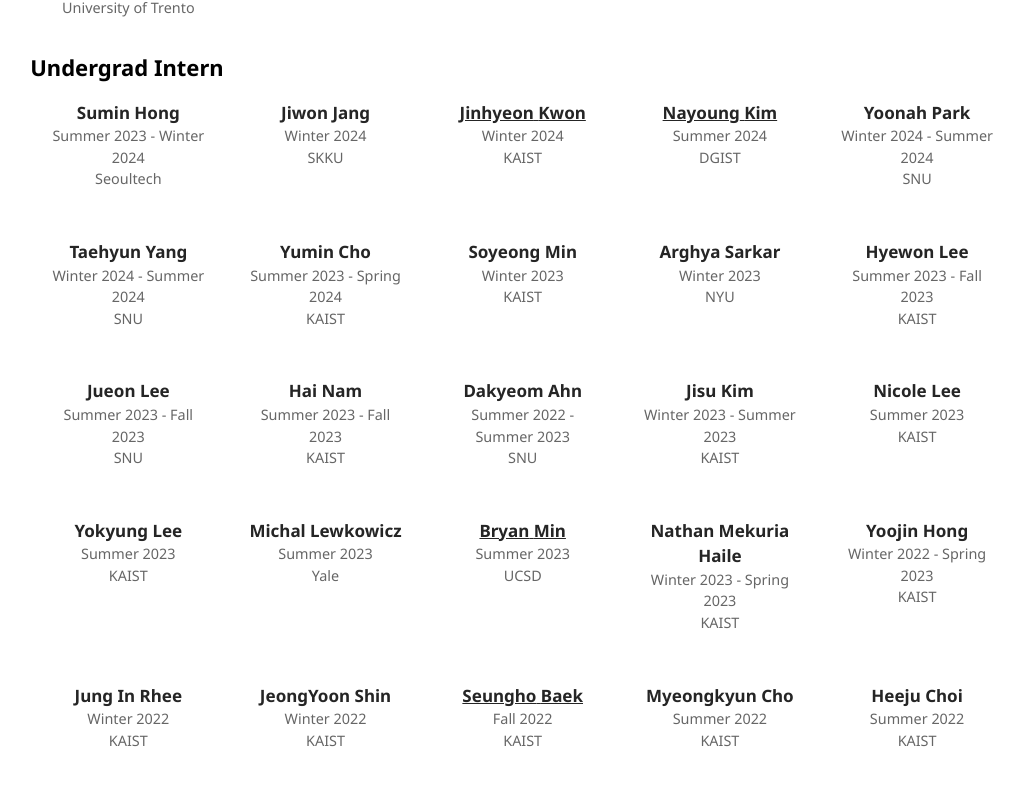
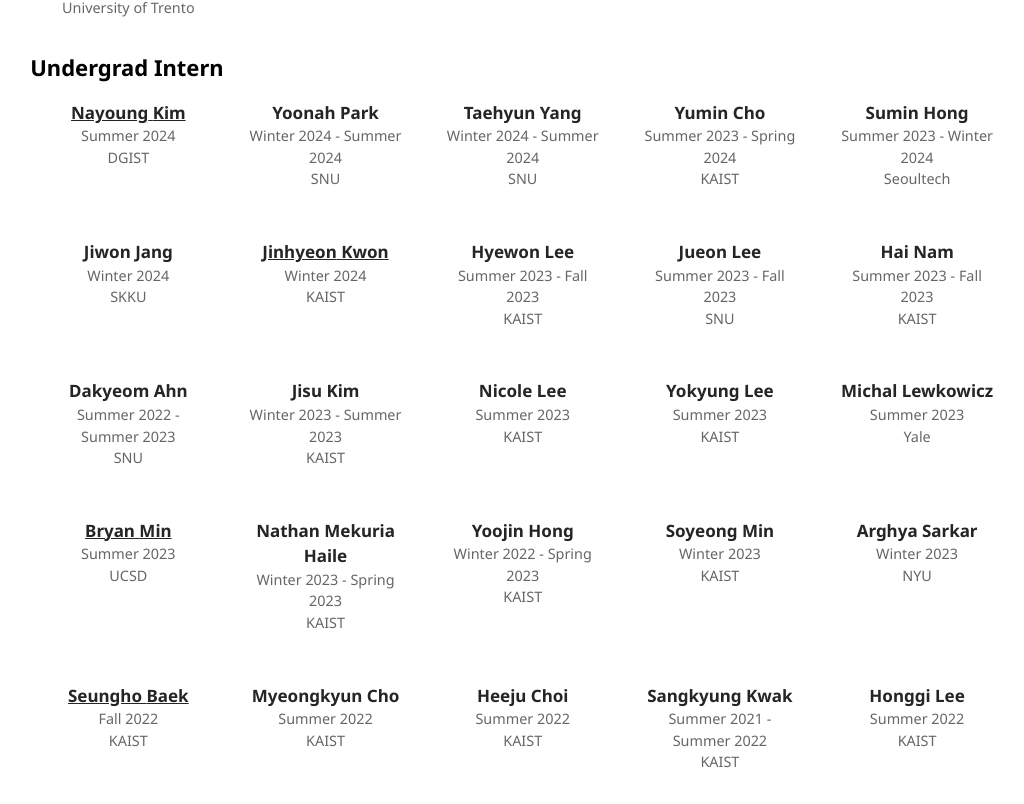
Before and after one commit to uhcsed/uhcsed.github.io, a Next.js app: page /people in a window 1280 px wide. Shown: the part 6636-7440 px from the top of the page, without its empty margins (51-1075 px from the left). Built offline with nearby package versions, Linux system fonts and the light colour scheme.

Commit message:
moved winter to the beginning of the year in people order

```diff
--- a/src/data/members.ts
+++ b/src/data/members.ts
@@ -1834,7 +1834,7 @@ const categorizeByPosition = (members: Record<string, Member>): Record<KixlabPos
     {} as Record<KixlabPositionTypes, Member[]>
   )
 
-  const seasonOrder = ['Winter', 'Fall', 'Summer', 'Spring']
+  const seasonOrder = ['Fall', 'Summer', 'Spring', 'Winter']
 
   for (const position in groupedMembers) {
     groupedMembers[position as KixlabPositionTypes].sort((a, b) => {
```
